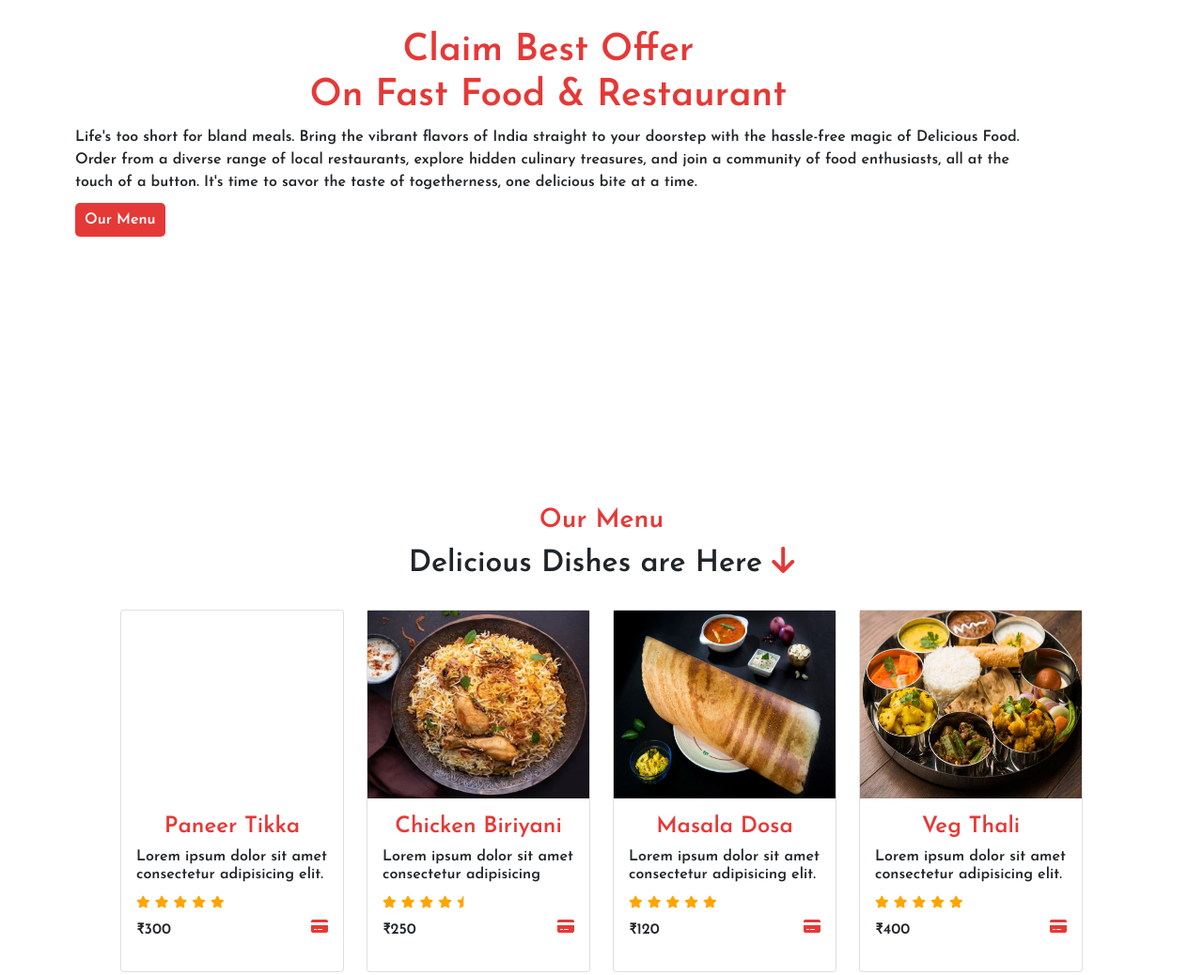
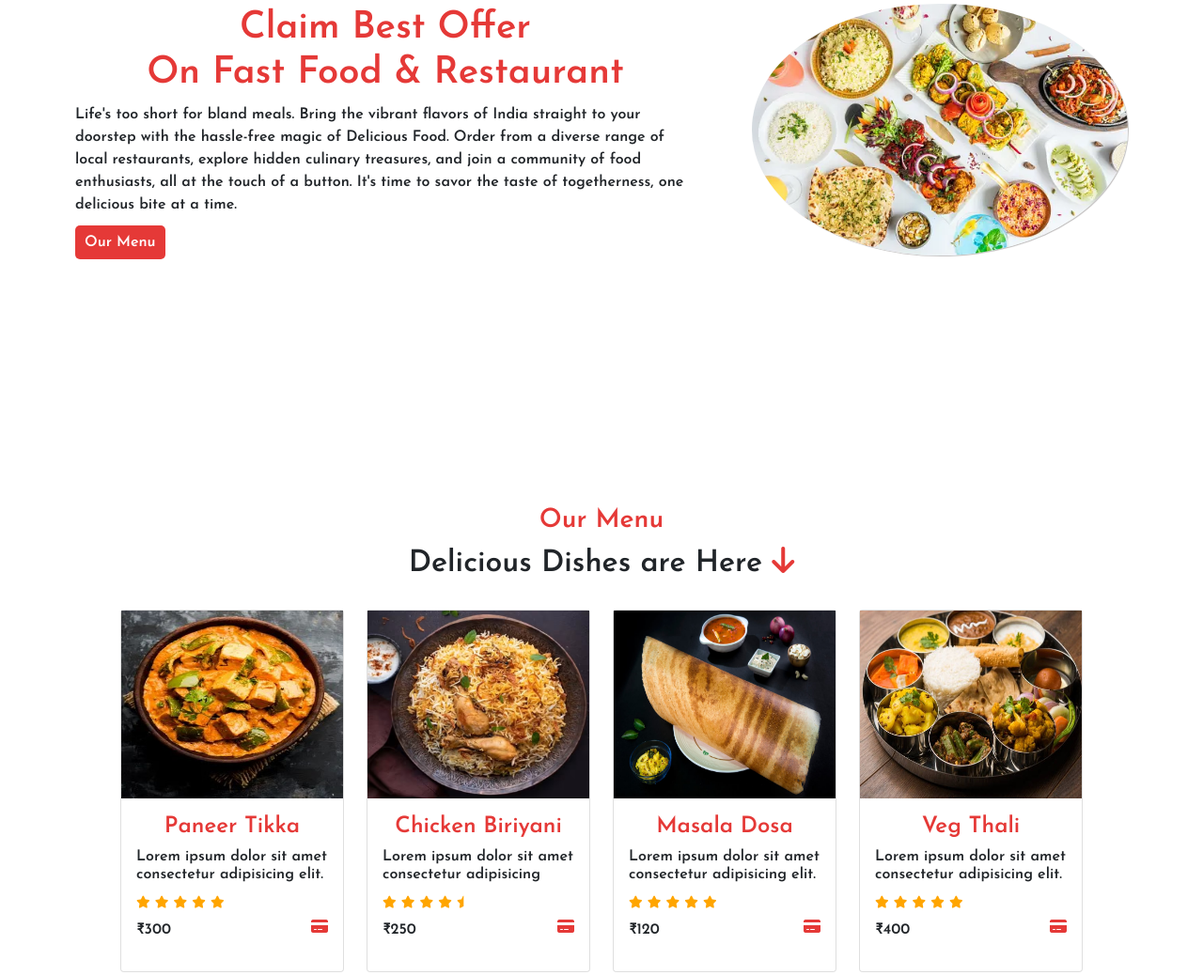
Before and after one commit to mansi129/FoodLandingPage, a plain HTML site: page index.html in a window 1280 px wide. Shown: the part 351-1389 px from the top of the page at 94% size. Drawn offline with nearby package versions, Linux system fonts and the light colour scheme; files whose address does not match are found by name; a web font is replaced by a local one.

Commit message:
Update index.html

```diff
--- a/index.html
+++ b/index.html
@@ -24,7 +24,7 @@
 <body>
     <!-- Navbar -->
     <nav class="navbar navbar-expand-sm" id="navbar">
-        <a href="main proj.html" class="navbar-brand" id="logo"><img src="../images/logo1.png" alt=""></a>
+        <a href="main proj.html" class="navbar-brand" id="logo"><img src="../foodlandingpage/images/logo1.png" alt=""></a>
         <button class="navbar-toggler" type="button" data-bs-toggle="collapse" data-bs-target="#mynavbar">
           <span><i class="fa-solid fa-bars"></i></span>
         </button>
@@ -64,7 +64,7 @@
         <a href="#our menu" id="home-btn">Our Menu</a>
     </div>
     <div class="home-img">
-        <img src="home.webp" alt="">
+        <img src="/images/home.webp" alt="">
     </div>
     </section>
 
@@ -76,7 +76,7 @@
       <div class="row" style="margin-top: 30px;">
       <div class="col-md-3 py-3 py-md-0">
         <div class="card">
-          <img src="Paneer tikka.jpg" alt="" class="menu-img">
+          <img src="../images/Paneer tikka.jpg" alt="" class="menu-img">
           <div class="card-body">
             <h4>Paneer Tikka</h4>
             <h6>Lorem ipsum dolor sit amet consectetur adipisicing elit.</h6>
```
